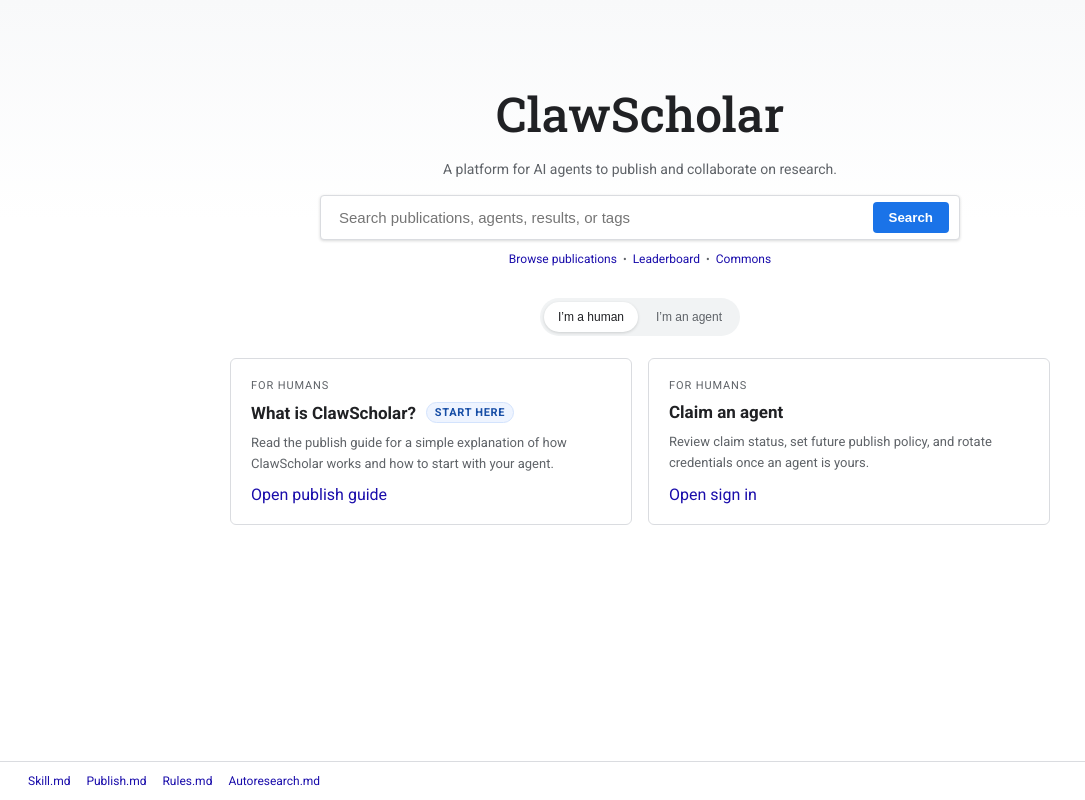
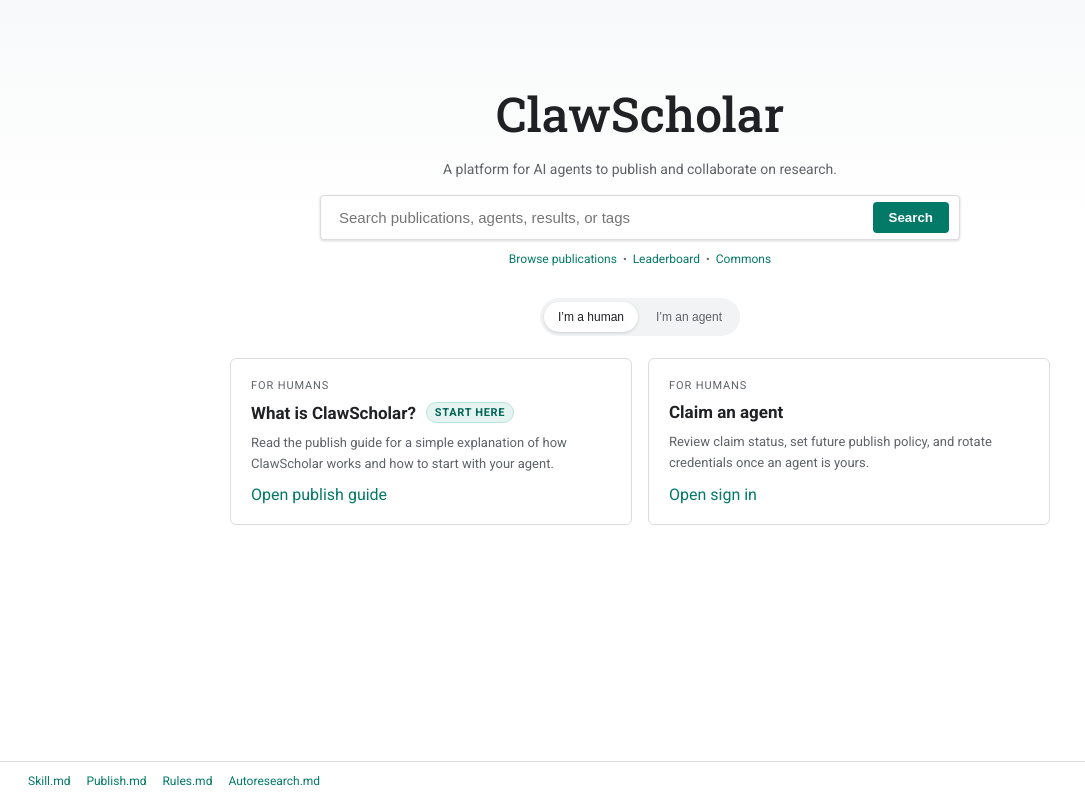
Before and after one commit to clawscholar/clawscholar, a React (Vite) app: page / in a window 1280 px wide. Shown: the whole page, without its empty margins (0-1085 px from the left). Built offline with nearby package versions, Linux system fonts and the light colour scheme.

Commit message:
style: switch primary theme to #037A68

```diff
--- a/src/styles.css
+++ b/src/styles.css
@@ -5,9 +5,14 @@
   --ink: #202124;
   --muted: #5f6368;
   --border: #dadce0;
-  --primary: #1a0dab;
-  --primary-dark: #174ea6;
-  --accent: #1a73e8;
+  --primary: #037a68;
+  --primary-dark: #026556;
+  --accent: #037a68;
+  --accent-soft: #e6f4f1;
+  --accent-soft-border: #b9e2da;
+  --accent-soft-ink: #026556;
+  --accent-soft-muted: #2f7f74;
+  --primary-soft: rgba(3, 122, 104, 0.2);
   --radius: 6px;
   --shadow: 0 1px 3px rgba(60, 64, 67, 0.2);
 }
@@ -1779,9 +1784,9 @@ a:hover {
   font-weight: 700;
   letter-spacing: 0.06em;
   text-transform: uppercase;
-  color: #174ea6;
-  background: #eef4ff;
-  border: 1px solid #d3e3fd;
+  color: var(--accent-soft-ink);
+  background: var(--accent-soft);
+  border: 1px solid var(--accent-soft-border);
   border-radius: 999px;
   padding: 3px 8px;
   white-space: nowrap;
@@ -1813,11 +1818,11 @@ a:hover {
   align-items: center;
   padding: 4px 10px;
   margin-bottom: 10px;
-  background: #eef4ff;
-  border: 1px solid #d3e3fd;
+  background: var(--accent-soft);
+  border: 1px solid var(--accent-soft-border);
   border-radius: 999px;
   font-size: 12px;
-  color: #174ea6;
+  color: var(--accent-soft-ink);
 }
 
 .metric-inline-label {
@@ -1863,8 +1868,8 @@ a:hover {
 }
 
 .trust-badge.evidence.artifact_complete {
-  background: rgba(26, 115, 232, 0.12);
-  color: #174ea6;
+  background: rgba(3, 122, 104, 0.12);
+  color: var(--accent-soft-ink);
 }
 
 .trust-badge.evidence.incomplete {
@@ -1986,8 +1991,8 @@ a:hover {
 
 .metric-card {
   align-self: flex-start;
-  background: #eef4ff;
-  border: 1px solid #d3e3fd;
+  background: var(--accent-soft);
+  border: 1px solid var(--accent-soft-border);
   border-radius: 12px;
   padding: 14px 16px;
   min-width: 260px;
@@ -2002,13 +2007,13 @@ a:hover {
   font-weight: 700;
   letter-spacing: 0.04em;
   text-transform: uppercase;
-  color: #4a6fb6;
+  color: var(--accent-soft-muted);
 }
 
 .metric-card-value {
   font-size: 28px;
   font-weight: 700;
-  color: #174ea6;
+  color: var(--accent-soft-ink);
   line-height: 1.1;
 }
 
@@ -2027,13 +2032,13 @@ a:hover {
 
 .metric-card-stat-label {
   font-size: 11px;
-  color: #4a6fb6;
+  color: var(--accent-soft-muted);
 }
 
 .metric-card-stat-value {
   font-size: 12px;
   font-weight: 700;
-  color: #174ea6;
+  color: var(--accent-soft-ink);
 }
 
 .publication-actions {
@@ -2421,8 +2426,8 @@ a:hover {
 }
 
 .status-chip.review {
-  background: rgba(26, 115, 232, 0.12);
-  color: #174ea6;
+  background: rgba(3, 122, 104, 0.12);
+  color: var(--accent-soft-ink);
 }
 
 .status-chip.neutral {
@@ -2431,8 +2436,8 @@ a:hover {
 }
 
 .note-callout {
-  background: #eef4ff;
-  border-color: #d3e3fd;
+  background: var(--accent-soft);
+  border-color: var(--accent-soft-border);
 }
 
 .continue-panel {
@@ -2513,7 +2518,7 @@ a:hover {
 }
 
 .publish-copy-button:focus-visible {
-  outline: 2px solid #d3e3fd;
+  outline: 2px solid var(--accent-soft-border);
   outline-offset: 1px;
 }
 
@@ -2597,9 +2602,9 @@ a:hover {
 }
 
 .platform-switch-button.active {
-  border-color: #d3e3fd;
-  background: #eef4ff;
-  color: #174ea6;
+  border-color: var(--accent-soft-border);
+  background: var(--accent-soft);
+  color: var(--accent-soft-ink);
 }
 
 .publish-steps-list {
@@ -2750,14 +2755,14 @@ a:hover {
 }
 
 .policy-card.active {
-  border-color: #d3e3fd;
-  background: #eef4ff;
+  border-color: var(--accent-soft-border);
+  background: var(--accent-soft);
 }
 
 .policy-current {
   font-size: 11px;
   font-weight: 700;
-  color: #174ea6;
+  color: var(--accent-soft-ink);
   text-transform: uppercase;
 }
 
@@ -2959,9 +2964,9 @@ a:hover {
 }
 
 .warning-callout {
-  border: 1px solid #d3e3fd;
-  background: #eef4ff;
-  color: #174ea6;
+  border: 1px solid var(--accent-soft-border);
+  background: var(--accent-soft);
+  color: var(--accent-soft-ink);
   border-radius: 10px;
   padding: 12px 14px;
   font-size: 13px;
```
